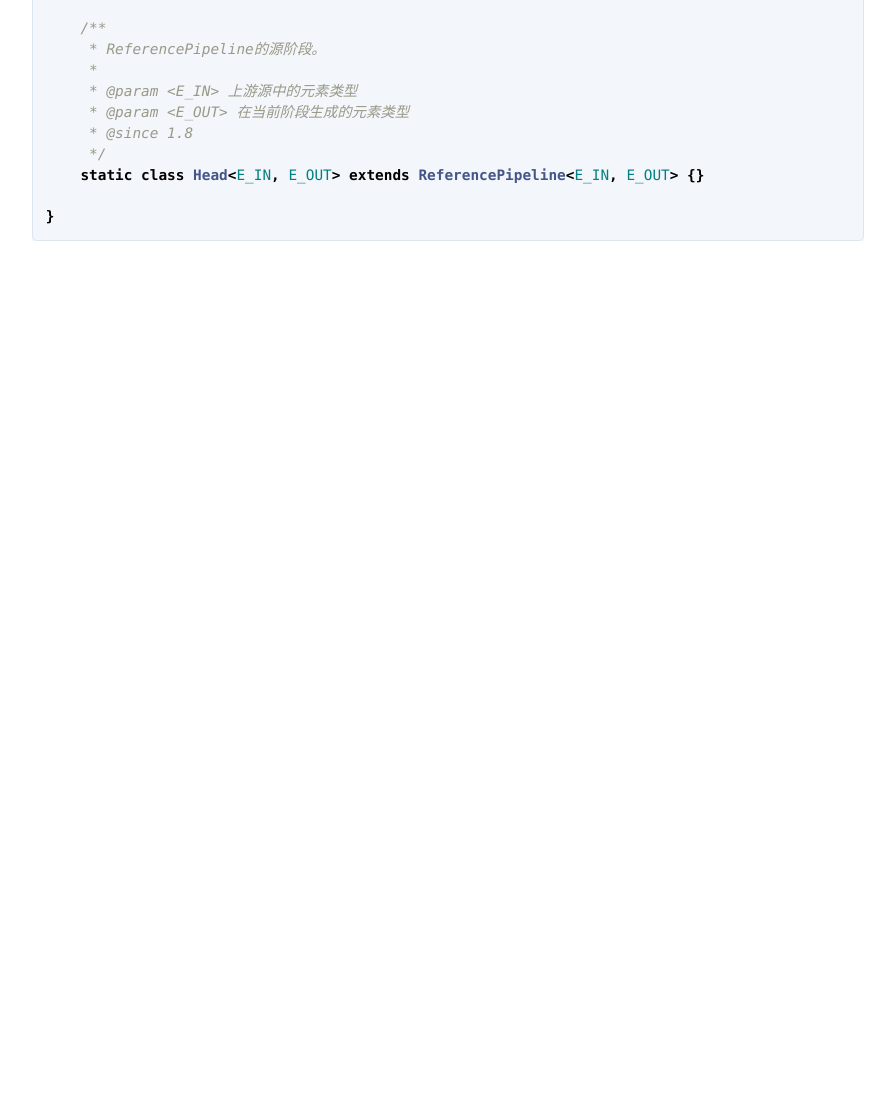
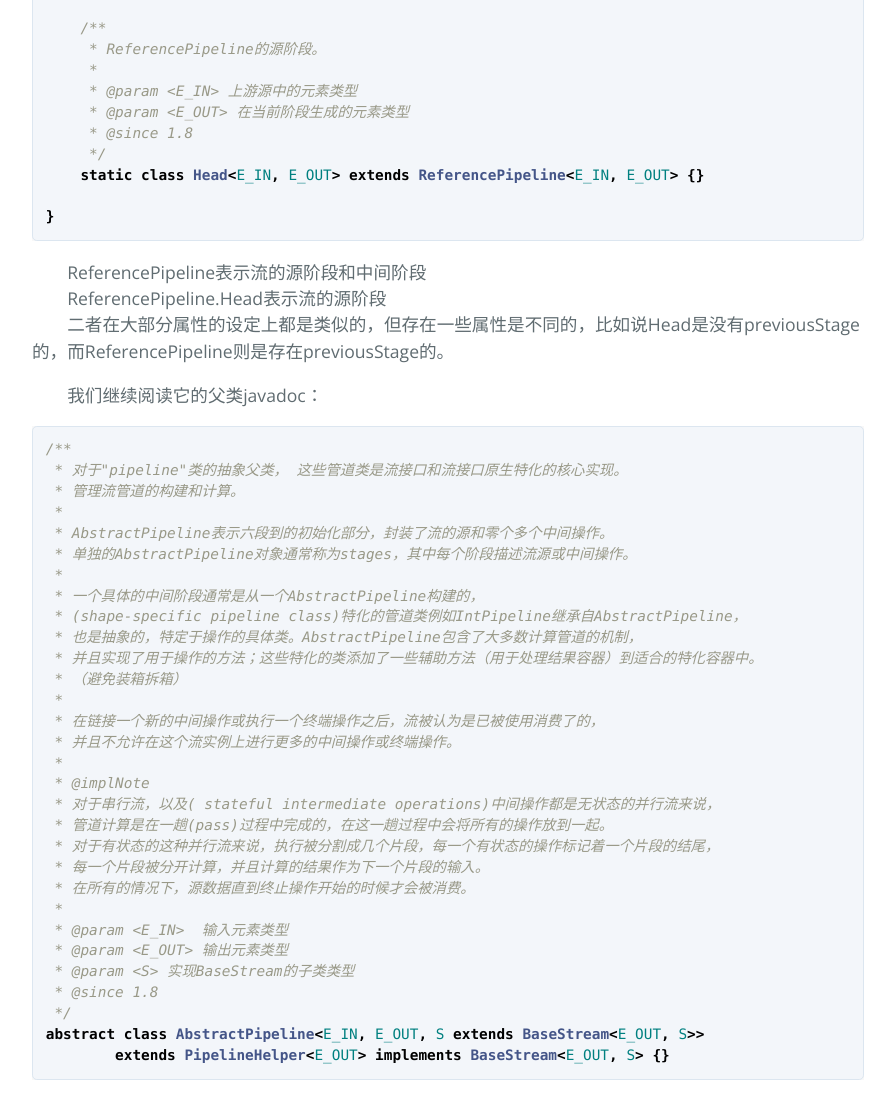
Before and after one commit to xiejianwei1024/xiejianwei1024.github.io, a Jekyll site: the page built from _posts/2019-06-13-jdk8-spliterators.md, in a window 1280 px wide and 1400 px high, scrolled down 5719 px. Shown: the top 1119 px of the window, without its empty margins (192-1087 px from the left). Built offline with Jekyll 4.4.1, drawn with Linux system fonts in a browser that asks for light colours.

Commit message:
spliterator

````diff
--- a/_posts/2019-06-13-jdk8-spliterators.md
+++ b/_posts/2019-06-13-jdk8-spliterators.md
@@ -276,6 +276,46 @@ abstract class ReferencePipeline<P_IN, P_OUT>
 }
 ```
 
+&emsp;&emsp;ReferencePipeline表示流的源阶段和中间阶段<br/>
+&emsp;&emsp;ReferencePipeline.Head表示流的源阶段<br/>
+&emsp;&emsp;二者在大部分属性的设定上都是类似的，但存在一些属性是不同的，比如说Head是没有previousStage的，而ReferencePipeline则是存在previousStage的。<br/>
+
+
+&emsp;&emsp;我们继续阅读它的父类javadoc：<br/>
+
+```java
+/**
+ * 对于"pipeline"类的抽象父类， 这些管道类是流接口和流接口原生特化的核心实现。
+ * 管理流管道的构建和计算。
+ *
+ * AbstractPipeline表示六段到的初始化部分，封装了流的源和零个多个中间操作。
+ * 单独的AbstractPipeline对象通常称为stages，其中每个阶段描述流源或中间操作。
+ *
+ * 一个具体的中间阶段通常是从一个AbstractPipeline构建的，
+ * (shape-specific pipeline class)特化的管道类例如IntPipeline继承自AbstractPipeline，
+ * 也是抽象的，特定于操作的具体类。AbstractPipeline包含了大多数计算管道的机制，
+ * 并且实现了用于操作的方法；这些特化的类添加了一些辅助方法（用于处理结果容器）到适合的特化容器中。
+ * （避免装箱拆箱）
+ *
+ * 在链接一个新的中间操作或执行一个终端操作之后，流被认为是已被使用消费了的，
+ * 并且不允许在这个流实例上进行更多的中间操作或终端操作。
+ *
+ * @implNote
+ * 对于串行流，以及( stateful intermediate operations)中间操作都是无状态的并行流来说，
+ * 管道计算是在一趟(pass)过程中完成的，在这一趟过程中会将所有的操作放到一起。
+ * 对于有状态的这种并行流来说，执行被分割成几个片段，每一个有状态的操作标记着一个片段的结尾，
+ * 每一个片段被分开计算，并且计算的结果作为下一个片段的输入。
+ * 在所有的情况下，源数据直到终止操作开始的时候才会被消费。
+ *
+ * @param <E_IN>  输入元素类型
+ * @param <E_OUT> 输出元素类型
+ * @param <S> 实现BaseStream的子类类型
+ * @since 1.8
+ */
+abstract class AbstractPipeline<E_IN, E_OUT, S extends BaseStream<E_OUT, S>>
+        extends PipelineHelper<E_OUT> implements BaseStream<E_OUT, S> {}
+```
+
 &emsp;&emsp;<br/>
 &emsp;&emsp;<br/>
 &emsp;&emsp;<br/>
@@ -315,7 +355,3 @@ abstract class ReferencePipeline<P_IN, P_OUT>
 &emsp;&emsp;<br/>
 &emsp;&emsp;<br/>
 &emsp;&emsp;<br/>
-&emsp;&emsp;<br/>
-&emsp;&emsp;<br/>
-&emsp;&emsp;<br/>
-&emsp;&emsp;<br/>
````
